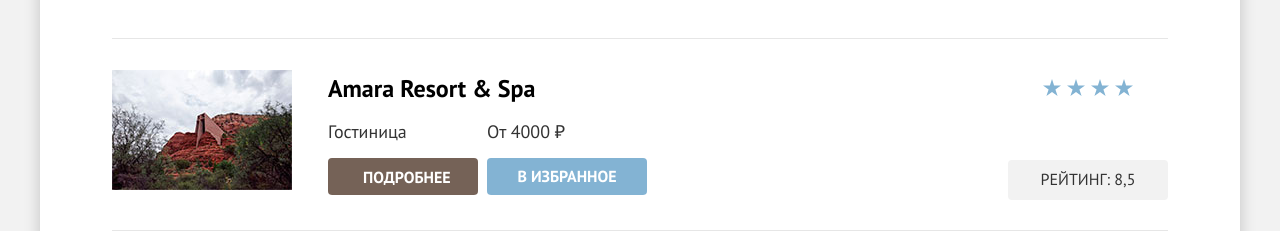
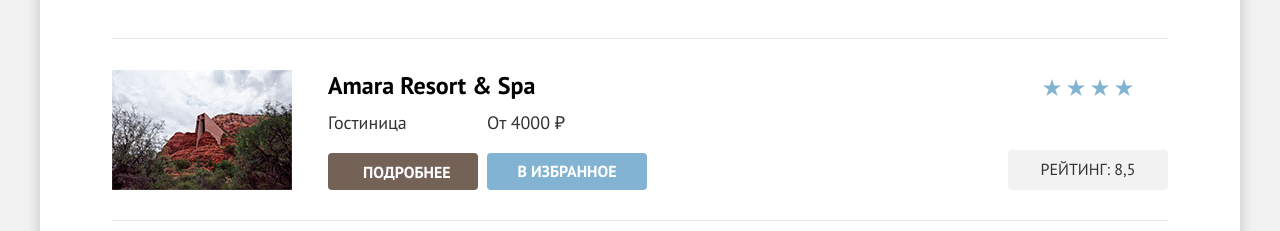
Before and after one commit to vasniura/574491-sedona-32, a plain HTML site: page catalog.html in a window 1280 px wide. Shown: the part 569-800 px from the top of the page. Drawn offline with Linux system fonts and the light colour scheme.

Commit message:
Исправления по микросеткам на флексах

```diff
--- a/css/styles.css
+++ b/css/styles.css
@@ -131,7 +131,13 @@ a.button {
 }
 
 .hotel-container a.button {
+  align-self: flex-end;
   margin: 0;
+}
+
+.hotel-container .button-small,
+.hotel-container .button-fav  {
+  align-self: flex-end;
 }
 
 a.button-search {
@@ -455,6 +461,10 @@ a.button-search {
   border-top: 1px solid #E6E6E6;
 }
 
+.hotel-img-link {
+  height: 120px;
+}
+
 .hotel-img {
   width: 180px;
   margin-right: 36px;
@@ -464,13 +474,15 @@ a.button-search {
   display: grid;
   grid-template-columns: 150px 160px;
   align-items: start;
-  gap: 9px;
+  column-gap: 9px;
   flex-grow: 1;
 }
 
 .hotel-title {
   grid-column: span 2;
   margin: 0;
+  font-size: 24px;
+  line-height: 31px;
 }
 
 .hotel-title-link {
```
